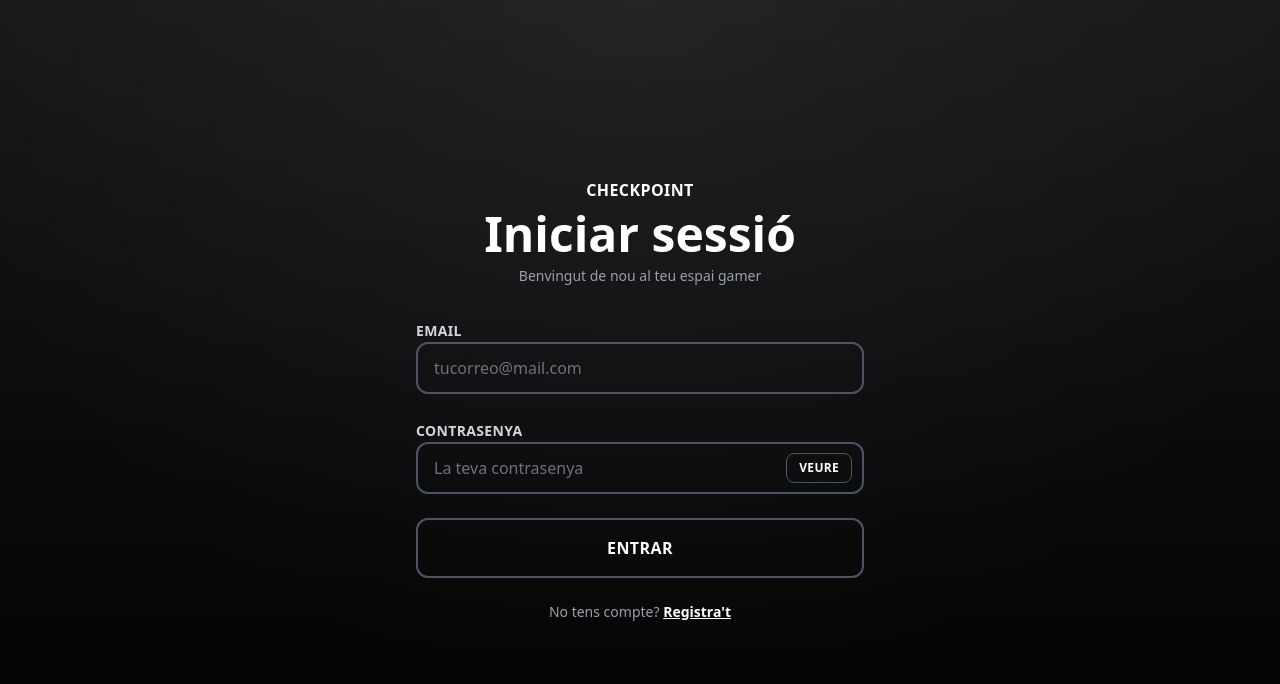
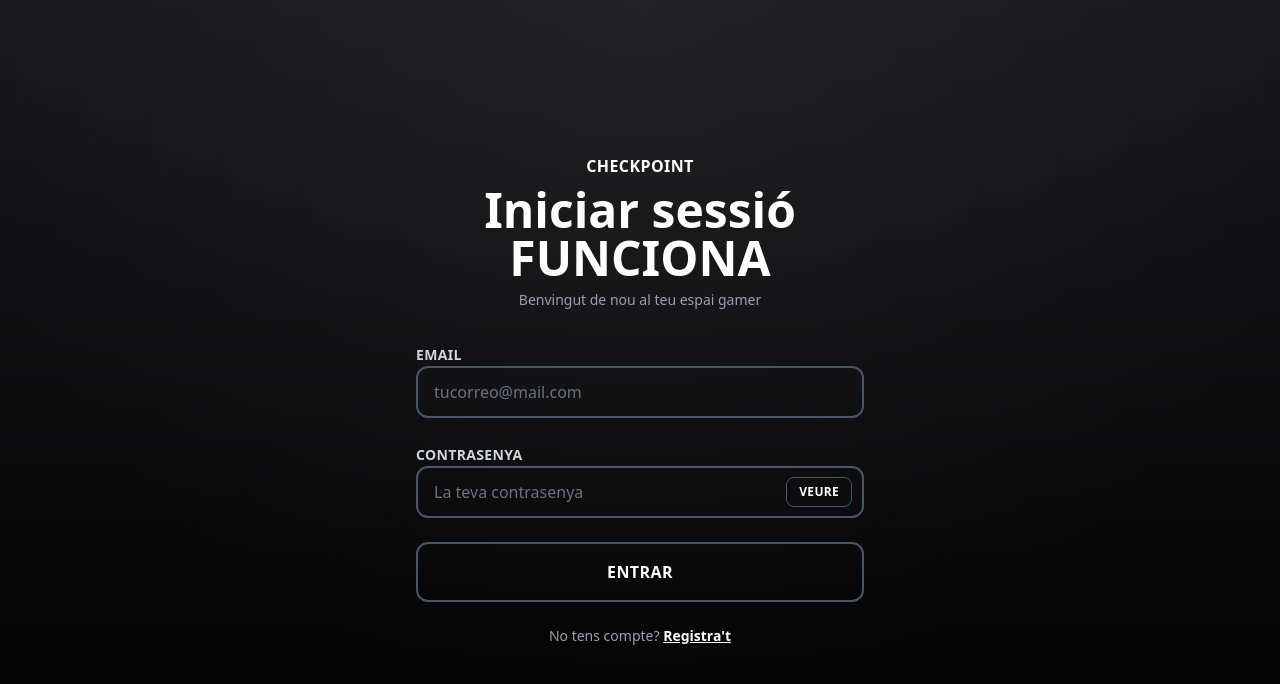
Before and after one commit to UB-ES-2025-C3/EnginyeriaDelSoftwareC3, a Vue app in the folder frontend/: page /login in a window 1280 px wide. Shown: the top 684 px of the page. Built offline with nearby package versions, Linux system fonts and the light colour scheme.

Commit message:
test pre_deploy

```diff
--- a/frontend/src/views/Login.vue
+++ b/frontend/src/views/Login.vue
@@ -7,7 +7,7 @@
         <p class="text-sm md:text-base text-white font-bold uppercase tracking-wide mb-2">
           Checkpoint
         </p>
-        <h2 class="text-4xl md:text-5xl font-extrabold mb-2">Iniciar sessió</h2>
+        <h2 class="text-4xl md:text-5xl font-extrabold mb-2">Iniciar sessió FUNCIONA</h2>
         <p class="text-gray-400 text-sm">Benvingut de nou al teu espai gamer</p>
       </div>
 
```
